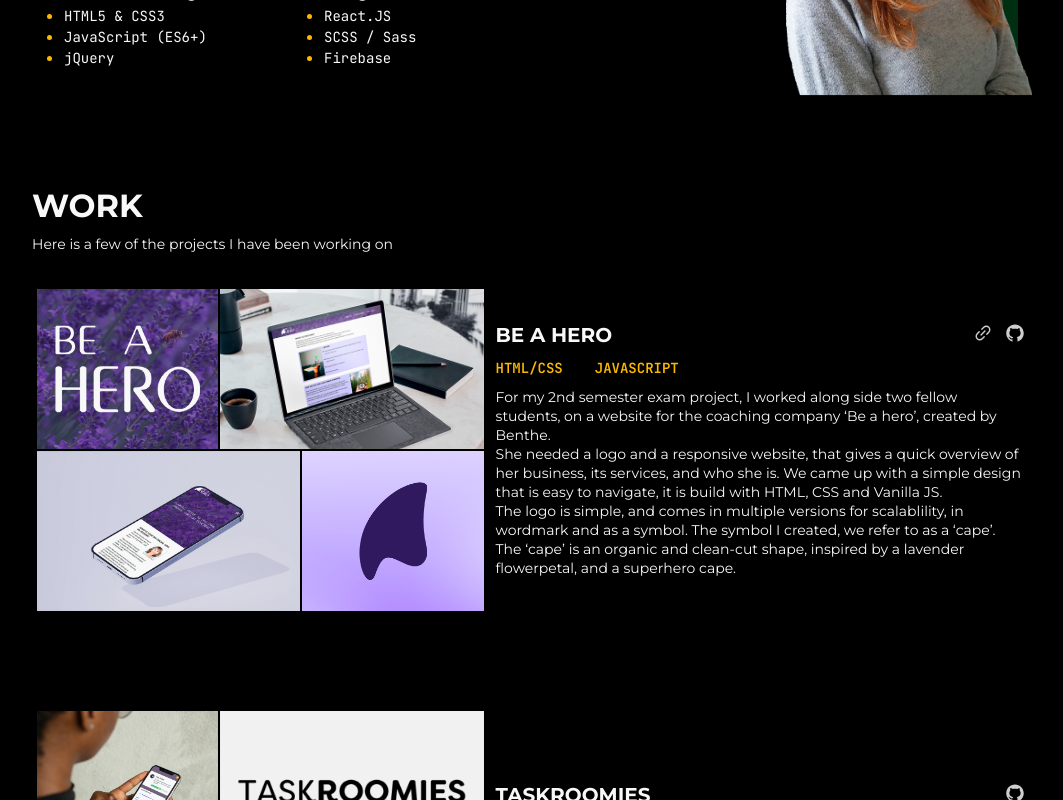
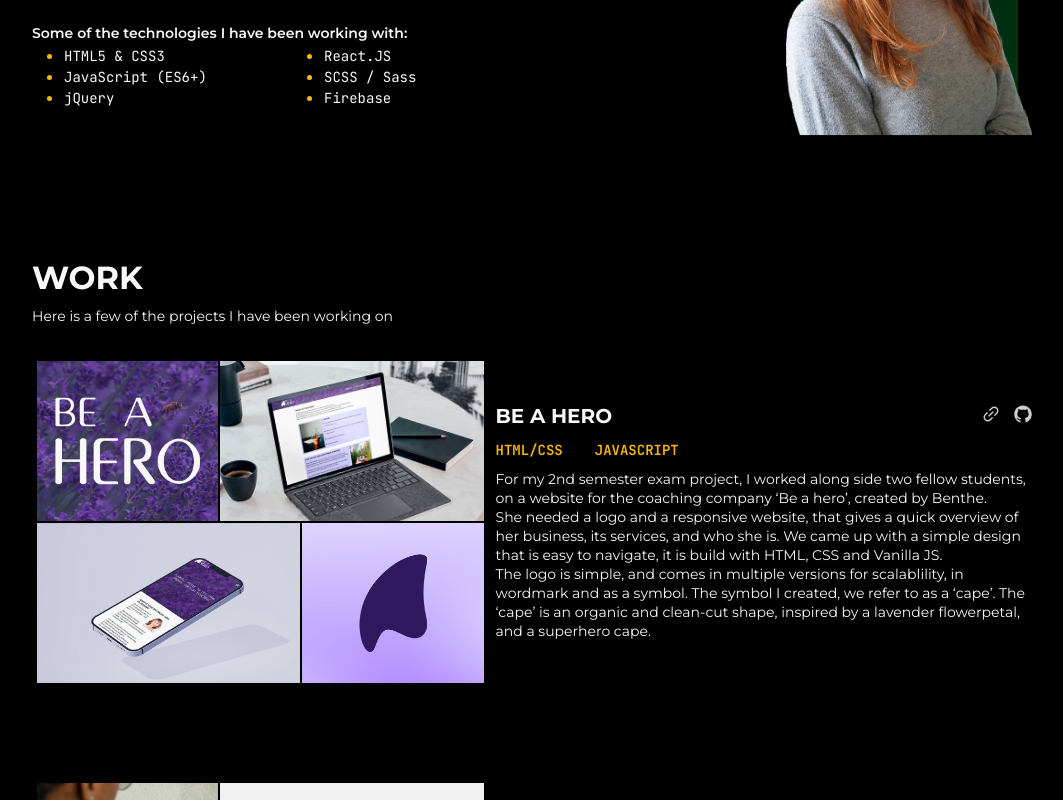
Before and after one commit to trolle18/pf-v3, a React (Create React App) app: page / in a window 1280 px wide. Shown: the part 1140-1940 px from the top of the page, without its empty margins (108-1171 px from the left). Built offline with nearby package versions, Linux system fonts and the light colour scheme.

Commit message:
formatting + minor edits + robots txt

```diff
--- a/src/components/WorkArticle.js
+++ b/src/components/WorkArticle.js
@@ -87,7 +87,7 @@
                 <div className="project-txt">
                     <div className="project-header">
 
-                        <div className="project-title item">
+                        <div className="project-title">
                             <h3>{article.title}</h3>
                             <div className="project-links">
                                 {getLink(article)}
@@ -95,12 +95,12 @@
                             </div>
                         </div>
 
-                        <div className="project-build item">
+                        <div className="project-build">
                             {getBuild(article)}
                         </div>
                     </div>
 
-                    <div className="project-desc item">
+                    <div className="project-desc">
                         <span dangerouslySetInnerHTML={ {__html: article.descHtml} }></span>
                     </div>
                 </div>
--- a/src/scss/About.scss
+++ b/src/scss/About.scss
@@ -12,12 +12,6 @@
     justify-content: space-between;
 
     .about-content {
-        // height: auto;
-        // // width: 80%;
-        // display: flex;
-        // flex-direction: column;
-        // justify-content: space-between;
-
         .about-txt {
             height: auto;
             width: 100%;
@@ -188,13 +182,12 @@
 
 @media (min-width:992px) {
     .about-cntr {
-        // border: solid red 1px;
         height: auto;
         max-height: 250px;
         width: 100%;
         display: flex;
         flex-direction: row;
-        justify-content: space-between;
+        justify-content: space-evenly;
 
         .about-content {
             height: auto;
@@ -256,7 +249,6 @@
         }
 
         .img-cntr {
-            // border: solid blue 1px;
             height: 100%;
             width: auto;
             display: flex;
@@ -280,16 +272,3 @@
         }
     }
 }
-
-
-    /* Animations */
-    .card {
-        opacity: 0;
-        transform: translateY(50px);
-        transition: .2s;
-    }
-
-    .card.show {
-        opacity: 1;
-        transform: translateY(0);
-    }
--- a/src/scss/Work.scss
+++ b/src/scss/Work.scss
@@ -17,6 +17,45 @@
         margin: 1em .2em 5em 0em;
         display: flex;
         flex-direction: column;
+
+        .project-gallery-cntr {
+            border: solid red 0px;
+            height: 100%;
+            width: 100%;
+            margin: 0 auto;
+
+            .project-gallery {
+                border: solid blue 0px;
+                height: 100%;
+                width: 100%;
+                object-fit: cover;
+                display: flex;
+                flex-direction: row;
+                flex-wrap: wrap;
+                justify-content: center;
+                align-items: center;
+
+                .img-cntr {
+                    border: solid yellow 0px;
+                    height: 140px;
+                    width: 40%;
+                    padding: 1px;
+                    object-fit: cover;
+                    display: flex;
+
+                    img {
+                        height: 100%;
+                        width: 100%;
+                        object-fit: cover;
+                    }
+
+                    &:nth-child(2), &:nth-child(3) {
+                        width: 58%;
+                        object-fit: cover;
+                    }
+                }
+            }
+        }
 
         .project-txt {
             width: 100%;
@@ -68,48 +107,9 @@
                     text-transform: uppercase;
                 }
             }
-        }
 
-        .project-desc {
-            padding: 0 .5rem;
-        }
-
-        .project-gallery-cntr {
-            border: solid red 0px;
-            height: 100%;
-            width: 100%;
-            margin: 0 auto;
-
-            .project-gallery {
-                border: solid blue 0px;
-                height: 100%;
-                width: 100%;
-                object-fit: cover;
-                display: flex;
-                flex-direction: row;
-                flex-wrap: wrap;
-                justify-content: center;
-                align-items: center;
-
-                .img-cntr {
-                    border: solid yellow 0px;
-                    height: 140px;
-                    width: 40%;
-                    padding: 1px;
-                    object-fit: cover;
-                    display: flex;
-
-                    img {
-                        height: 100%;
-                        width: 100%;
-                        object-fit: cover;
-                    }
-
-                    &:nth-child(2), &:nth-child(3) {
-                        width: 58%;
-                        object-fit: cover;
-                    }
-                }
+            .project-desc {
+                padding: 0 .5rem;
             }
         }
     }
@@ -121,11 +121,6 @@
             height: auto;
             margin: 1em .2em 6em 0em;
             flex-direction: row;
-
-            .project-txt {
-                width: 60%;
-                margin: auto 0;
-            }
 
             .project-gallery-cntr {
                 height: 100%;
@@ -144,6 +139,24 @@
                 }
             }
 
+            .project-txt {
+                width: 60%;
+                margin: auto 0;
+
+                .project-header {
+                    .project-title {
+                        padding: 0 0 0 .5rem;
+                    }
+                }
+
+                .project-build {
+                    padding: 0 0 0 .5rem;
+                }
+
+                .project-desc {
+                    padding: 0 0 0 .5rem;
+                }
+            }
         }
     }
 
@@ -153,19 +166,6 @@
         .project {
             margin: 1rem 0rem 6rem 0rem;
             justify-content: space-between;
-
-            .project-txt {
-                .project-header {
-                    margin-bottom: .625em;
-
-                    .project-title {
-                        h3 {
-                            margin: 0 0 0.625em 0;
-                            font-size: $fs_l;
-                        }
-                    }
-                }
-            }
 
             .project-gallery-cntr {
                 border: solid blue 0px;
@@ -185,25 +185,29 @@
                 }
             }
 
+            .project-txt {
+                .project-header {
+                    margin-bottom: .625em;
+
+                    .project-title {
+                        padding: 0 0 0 .5rem;
+
+                        h3 {
+                            margin: 0 0 0.625em 0;
+                            font-size: $fs_l;
+                        }
+                    }
+                }
+
+                .project-build {
+                    padding: 0 0 0 .5rem;
+                }
+
+                .project-desc {
+                    padding: 0 0 0 .5rem;
+                }
+            }
         }
     }
 
 }
-
-
-
-/* Animations */
-.card {
-    opacity: 0;
-    transform: translateY(0px);
-    transition: .2s;
-}
-
-.card.show {
-    opacity: 1;
-    transform: translateY(0);
-}
-
-.post {
-    cursor: pointer;
-}
--- a/src/scss/_base.scss
+++ b/src/scss/_base.scss
@@ -115,8 +115,8 @@
     padding: 4em 0 0 0;
 
     .section {
-        margin: 1em 0;
-        padding: 2.5em 0 05em 0;
+        margin: 0 0 5em 0;
+        padding: 5em 0 .5em 0;
     }
 
     .page-header {
```
Also changed, not shown: public/robots.txt.
